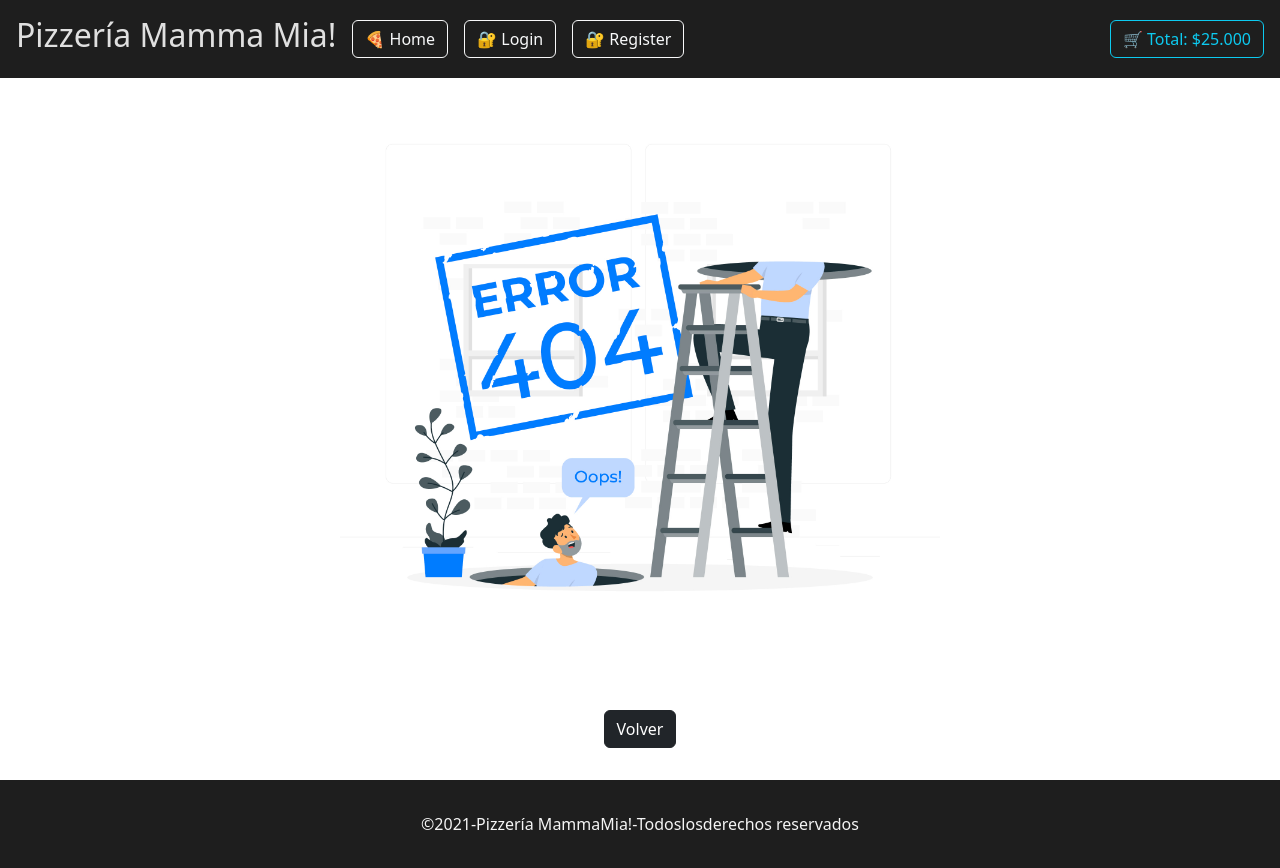
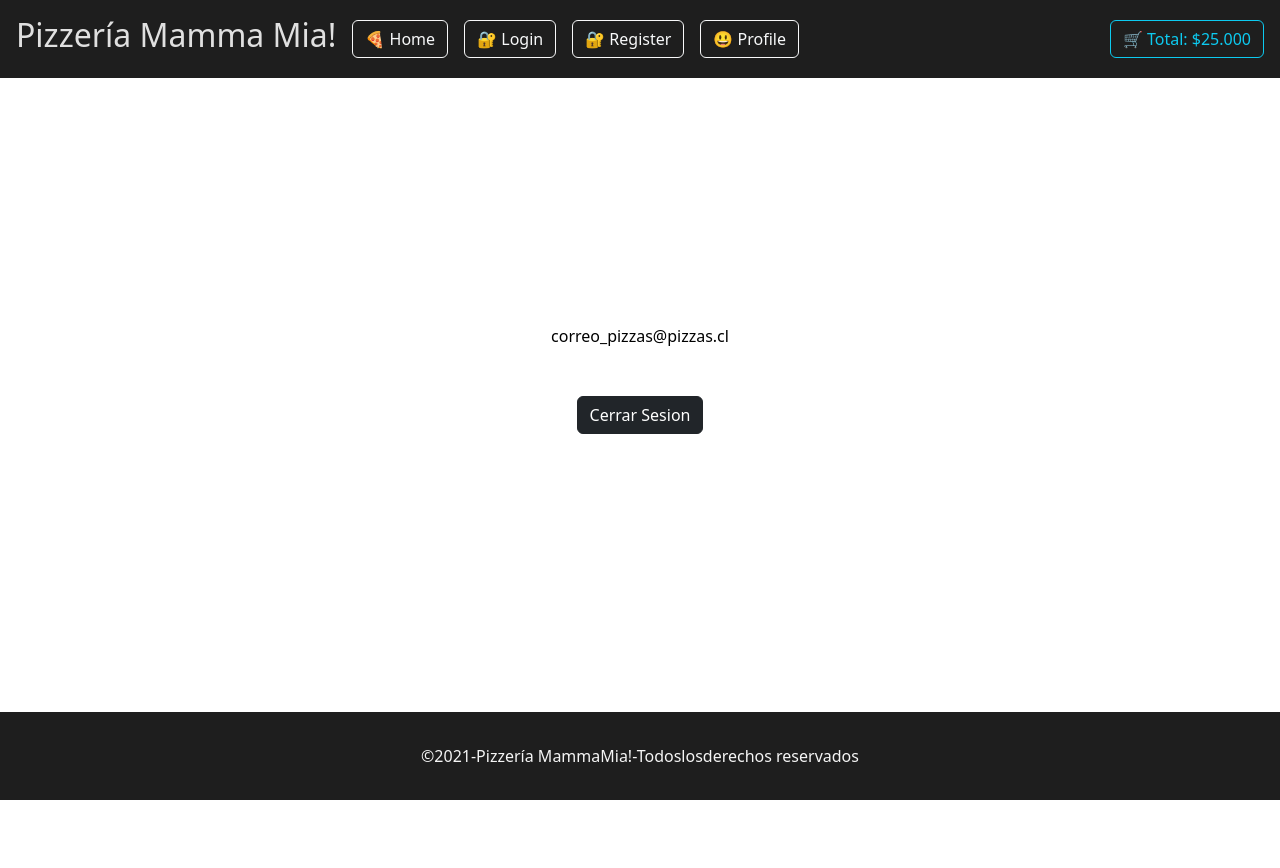
Before and after one commit to framirezj/ADL_desafio_PizzaStore_React, a React (Vite) app: page /profile in a window 1280 px wide. After the commit the page ends 800 px from the top, so only its background shows below. Built offline with nearby package versions, Linux system fonts and the light colour scheme.

Commit message:
hito5 listo!

```diff
--- a/src/App.jsx
+++ b/src/App.jsx
@@ -7,6 +7,7 @@ import Register from "./pages/Register";
 import Login from "./pages/Login";
 import Cart from "./pages/Cart";
 import Pizza from "./pages/Pizza";
+import Profile from "./pages/Profile";
 import NotFound from "./pages/NotFound";
 import { Route, Routes } from "react-router-dom";
 
@@ -24,7 +25,7 @@ function App() {
           <Route path="/register" element={<Register />} />
           <Route path="/cart" element={<Cart />} />
           <Route path="/pizza/p001" element={<Pizza />} />
-          {/* <Route path="/profile" element={<Profile/>} /> */}
+          <Route path="/profile" element={<Profile />} />
           <Route path="*" element={<NotFound/>} />
         </Routes>
       </main>
--- a/src/components/Navbar.jsx
+++ b/src/components/Navbar.jsx
@@ -23,6 +23,9 @@ const Navbar = () => {
             {token ? `🔒 Logout` : `🔐 Register`}
           </Button>
         </Link>
+        <Link to="profile">
+          <Button variant="outline-light">😃 Profile</Button>
+        </Link>
       </div>
       <div className="total-button">
         <Link to="cart">
--- /dev/null
+++ b/src/pages/Profile.jsx
@@ -0,0 +1,12 @@
+const Profile = () => {
+  return (
+    <>
+      <p style={{color:"black"}}>correo_pizzas@pizzas.cl</p>
+      <a href="#">
+        <button className="btn btn-dark">Cerrar Sesion</button>
+      </a>
+    </>
+  );
+};
+
+export default Profile;
```
